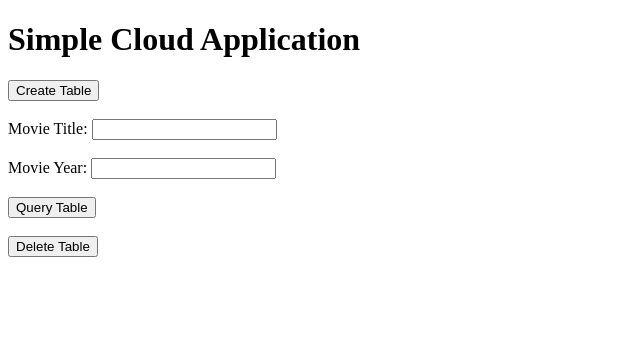
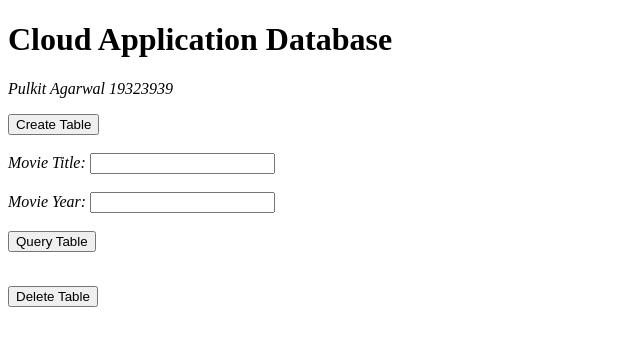
Before and after one commit to beerwithstraw/CSU4400--Internet-Applications, a website: page Assignment-2 (Cloud Application)/index.html in a window 1280 px wide. Shown: the whole page, without its empty margins (0-640 px from the left). Drawn offline with nearby package versions, Linux system fonts and the light colour scheme.

Commit message:
Personal Creds

```diff
--- a/Assignment-2 (Cloud Application)/index.html
+++ b/Assignment-2 (Cloud Application)/index.html
@@ -1,17 +1,23 @@
+  <!--
+    Pulkit Agarwal (19323939)
+    CSU44000- INTERNET APPLICATIONS 2020-21
+    Assignment-2 (Cloud Application Database)
+-->
 
 <!DOCTYPE html>
 <html lang="en">
     <head>
         <meta charset="UTF-8" />
         <meta name="viewport" content="width=device-width, initial-scale=1.0" />
-        <title>Simple Cloud Application</title>
+        <title>Cloud Application Database</title>
         <script src="https://cdn.jsdelivr.net/npm/vue/dist/vue.js"></script>
     </head>
 
     <body>
         <div id="action">
-            <h1>Simple Cloud Application</h1>
-
+            <h1>Cloud Application Database</h1>
+            <h3<i>Pulkit Agarwal  19323939</i></h3>
+            <p>
                 <!-- Create Table -->
                 <button v-on:click="createDatabase">Create Table</button><br><br>
                 <!-- Query Table -->
@@ -42,7 +48,7 @@
                 </div>
                 <!-- Delete Table -->
                 <button v-on:click="deleteDatabase">Delete Table</button><br><br>
-
+            </p>
         </div>
 
         <script>
--- a/Assignment-2 (Cloud Application)/script.js
+++ b/Assignment-2 (Cloud Application)/script.js
@@ -1,3 +1,7 @@
+// Pulkit Agarwal (19323939)
+// CSU44000- INTERNET APPLICATIONS 2020-21
+// Assignment-2 (Cloud Application Database)
+
 const AWS = require("aws-sdk");
 const express = require("express")
 const path = require("path")
```
